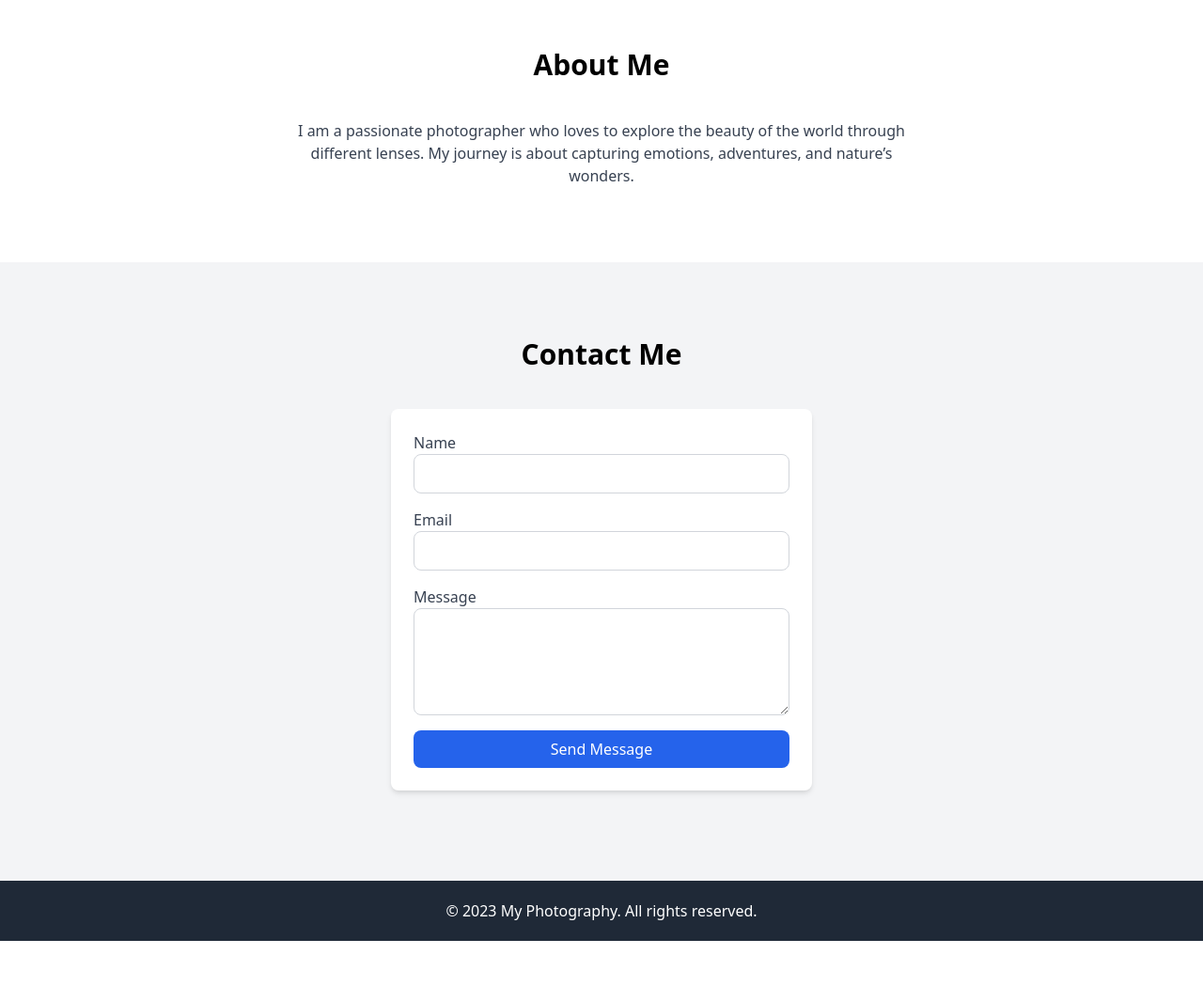
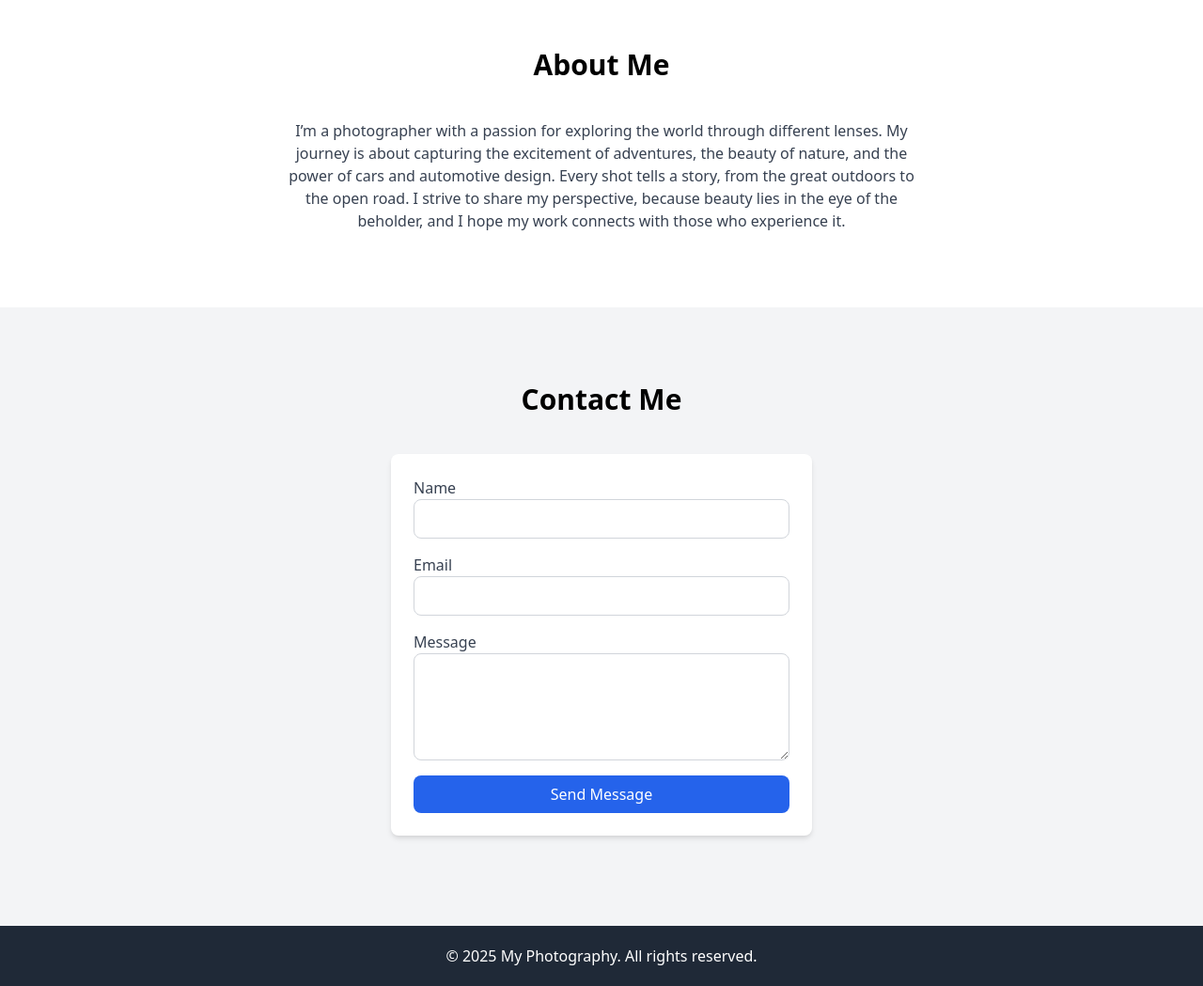
Before and after one commit to iwalji10/Photography_Portfolio, a plain HTML site: page index.html in a window 1280 px wide. Shown: the part 1880-2929 px from the top of the page at 94% size. Before the commit the page ends 2881 px from the top, so only its background shows below. Drawn offline with nearby package versions, Linux system fonts and the light colour scheme.

Commit message:
Update index.html

```diff
--- a/index.html
+++ b/index.html
@@ -59,7 +59,7 @@
 
 <section id="about" class="py-20">
   <h2 class="text-3xl text-center font-semibold mb-10">About Me</h2>
-  <p class="max-w-2xl mx-auto text-center text-gray-700">I am a passionate photographer who loves to explore the beauty of the world through different lenses. My journey is about capturing emotions, adventures, and nature’s wonders.</p>
+  <p class="max-w-2xl mx-auto text-center text-gray-700">I’m a photographer with a passion for exploring the world through different lenses. My journey is about capturing the excitement of adventures, the beauty of nature, and the power of cars and automotive design. Every shot tells a story, from the great outdoors to the open road. I strive to share my perspective, because beauty lies in the eye of the beholder, and I hope my work connects with those who experience it.</p>
 </section>
 
 <section id="contact" class="py-20 bg-gray-100">
@@ -82,5 +82,5 @@
 </section>
 
 <footer class="py-5 bg-gray-800 text-white text-center">
-  <p>&copy; 2023 My Photography. All rights reserved.</p>
+  <p>&copy; 2025 My Photography. All rights reserved.</p>
 </footer>
```
